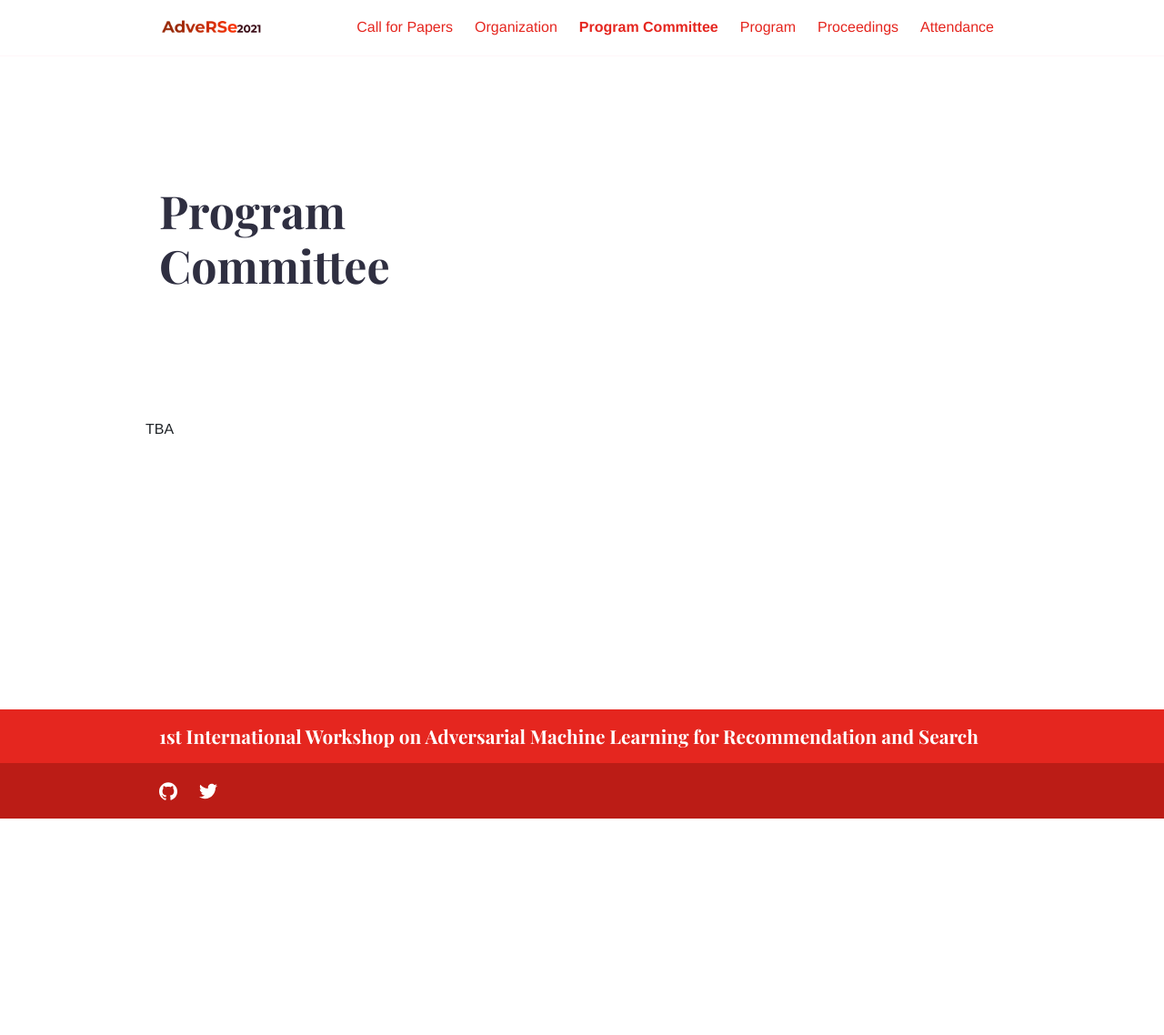
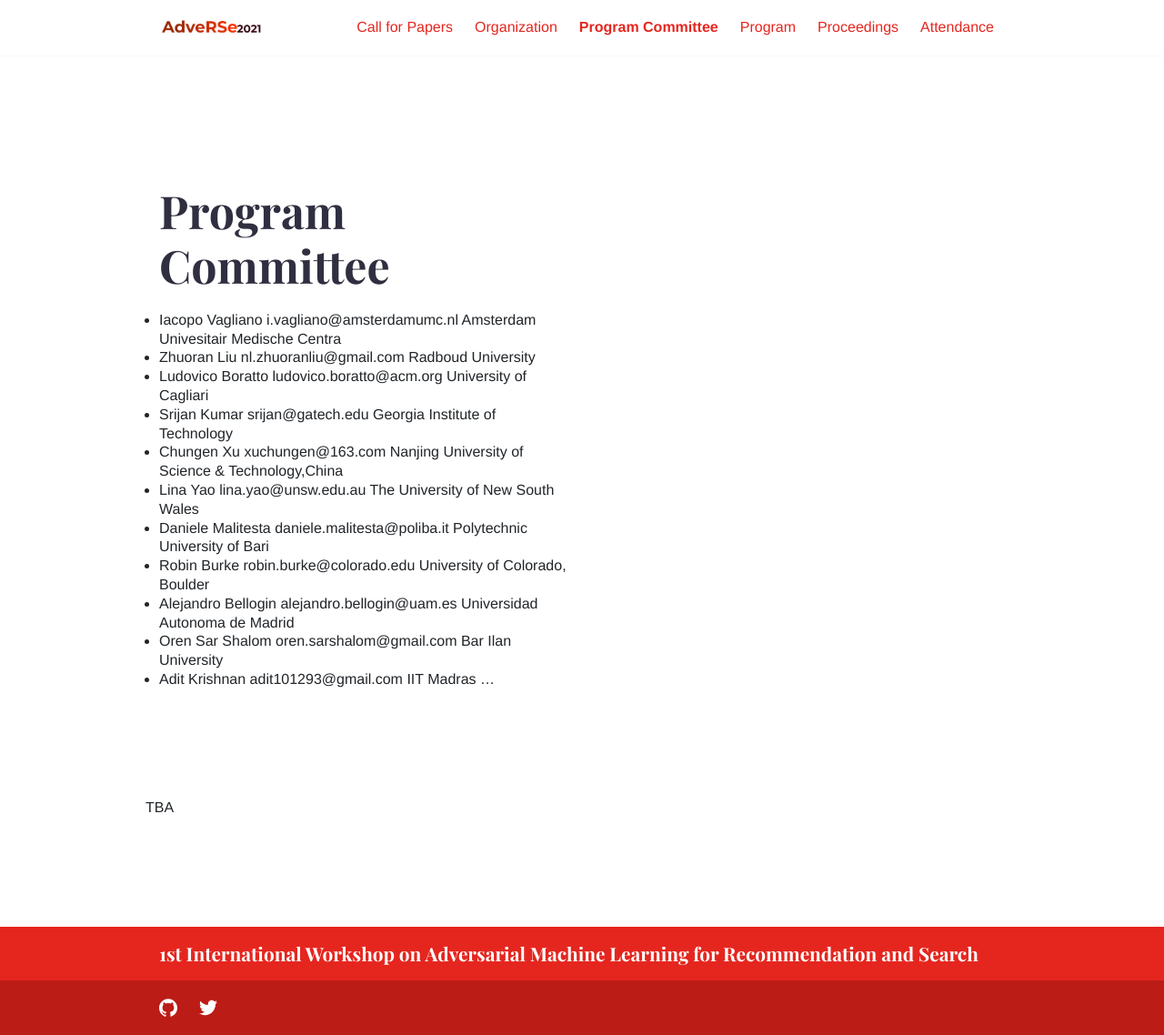
Before and after one commit to sisinflab/adverse2021, a Jekyll site: the page built from program-committee.md, in a window 1280 px wide. Shown: the whole page at 91% size. Built offline with Jekyll 4.4.1, drawn with Linux system fonts in a browser that asks for light colours; before the commit the page ends 900 px from its top, so only the background shows below that.

Commit message:
Update program-committee.md

```diff
--- a/program-committee.md
+++ b/program-committee.md
@@ -7,3 +7,16 @@ intro_image_hide_on_mobile: false
 ---
 
 # Program Committee
+
+* Iacopo	Vagliano	i.vagliano@amsterdamumc.nl	Amsterdam Univesitair Medische Centra
+* Zhuoran	Liu	nl.zhuoranliu@gmail.com	Radboud University
+* Ludovico	Boratto	ludovico.boratto@acm.org	University of Cagliari
+* Srijan	Kumar	srijan@gatech.edu	Georgia Institute of Technology
+* Chungen	Xu	xuchungen@163.com	Nanjing University of Science & Technology,China
+* Lina	Yao	lina.yao@unsw.edu.au	The University of New South Wales
+* Daniele	Malitesta	daniele.malitesta@poliba.it	Polytechnic University of Bari
+* Robin	Burke	robin.burke@colorado.edu	University of Colorado, Boulder
+* Alejandro	Bellogin	alejandro.bellogin@uam.es	Universidad Autonoma de Madrid
+* Oren	Sar Shalom	oren.sarshalom@gmail.com	Bar Ilan University
+* Adit	Krishnan	adit101293@gmail.com	IIT Madras
+...
```
